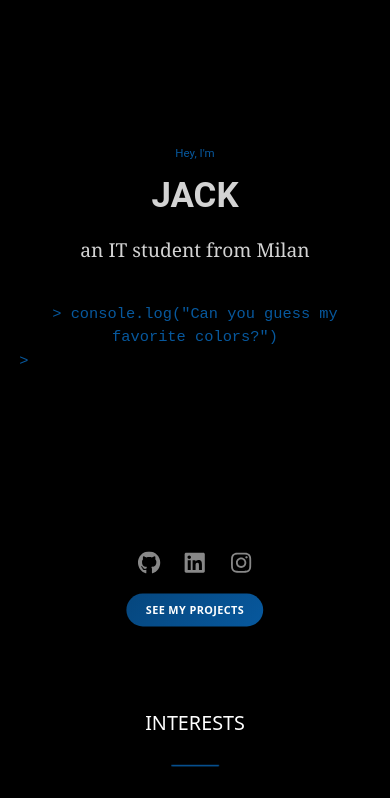
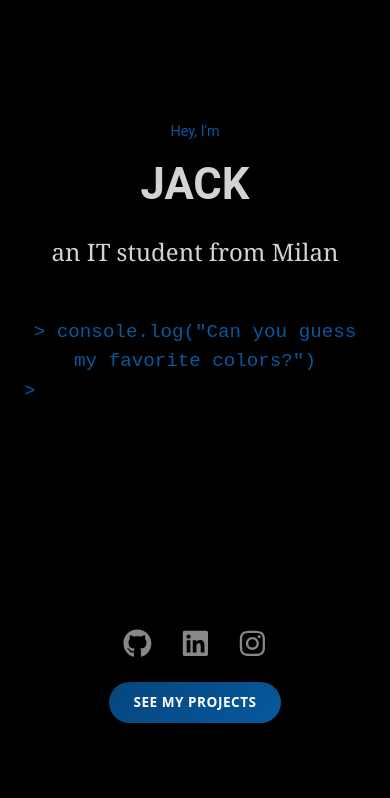
Before and after one commit to comitanigiacomo/deep_mind, a React (Vite) app: page / in a window 390 px wide. Shown: the top 798 px of the page. Built offline with nearby package versions, Linux system fonts and the light colour scheme.

Commit message:
Refactor App.css: streamline background-wrapper styles and unify html and body properties for improved layout and responsiveness

```diff
--- a/src/App.css
+++ b/src/App.css
@@ -1,39 +1,23 @@
 
 .background-wrapper {
-  min-height: 100vh;
-  overflow-y: auto;
+  background-color: var(--bg);
+  background-repeat: repeat;
+  background-attachment: fixed;
+  height: 100vh;
+  overflow-y: scroll;
   scroll-behavior: smooth;
   padding-top: 60px;
   position: relative;
-  background-color: var(--bg);
-  background-repeat: repeat;
-  background-attachment: fixed;
-  transition: background-color 0s ease;
+  transition: background-color 0 ease;
 }
 
-html, body, #root {
+html, body {
+  height: 100%;
   margin: 0;
-  padding: 0;
-  min-height: 100vh;
-  width: 100%;
-}
+  overflow: hidden;
+  background-color: var(--bg) !important;
+  transition: background-color 0s ease;
 
-body {
-  display: flex;
-  flex-direction: column;
-  min-height: 130vh;  /* prova anche 130vh se 125vh non basta */
-  width: 125vw;
-  transform: scale(0.8);
-  transform-origin: top left;
-  overflow-x: hidden;
-}
-
-#root {
-  flex: 1 1 auto;
-  min-height: 100vh;
-  width: 100%;
-  margin: 0;
-  padding: 0;
 }
 
 .section {
```
